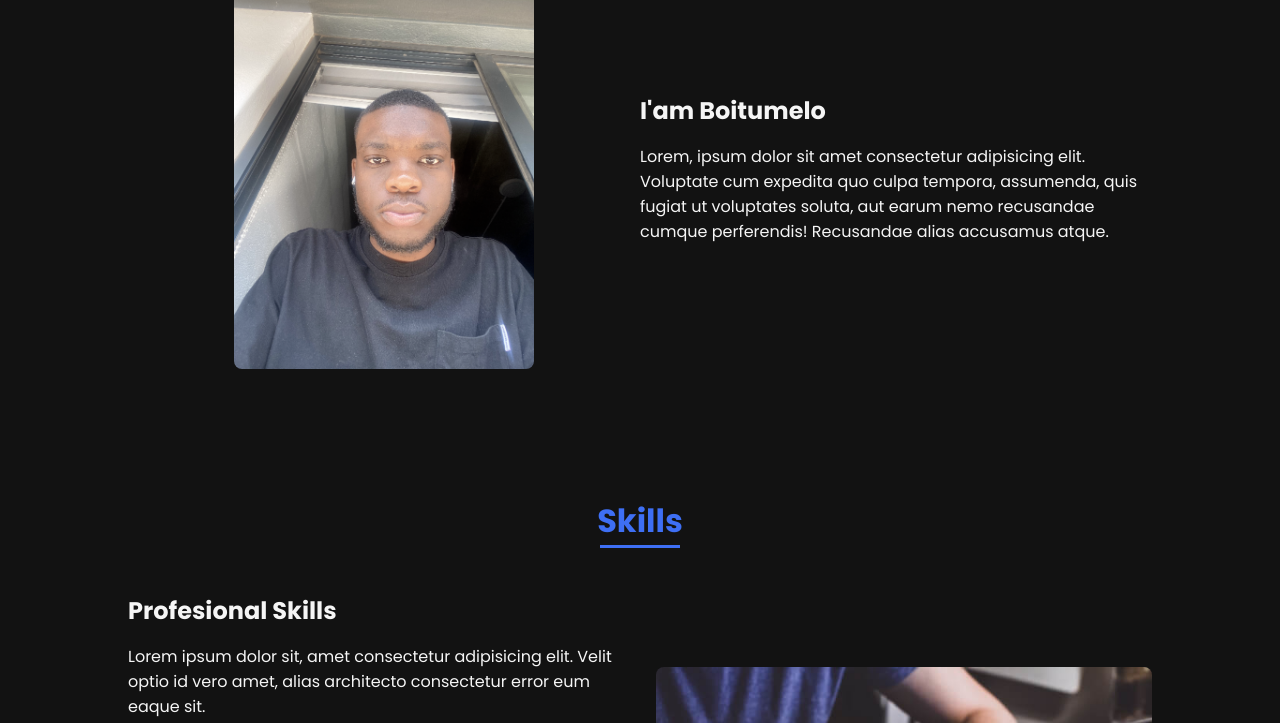
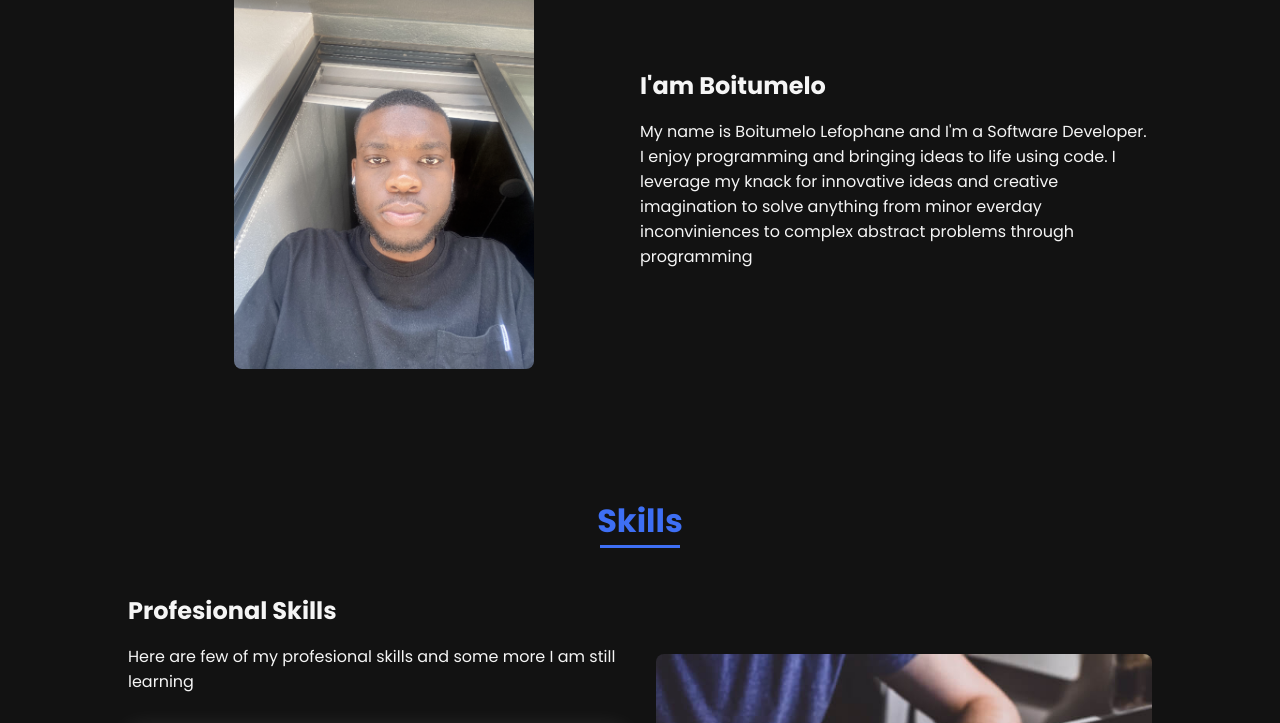
Before and after one commit to Boitumeloh/Boitumeloh.github.io, a plain HTML site: page index.html in a window 1280 px wide. Shown: the part 930-1653 px from the top of the page. Drawn offline with nearby package versions, Linux system fonts and the light colour scheme.

```diff
--- a/index.html
+++ b/index.html
@@ -74,7 +74,7 @@
 
                     <div>
                         <h2 class="about__subtitle">I'am Boitumelo</h2>
-                        <p class="about__text">Lorem, ipsum dolor sit amet consectetur adipisicing elit. Voluptate cum expedita quo culpa tempora, assumenda, quis fugiat ut voluptates soluta, aut earum nemo recusandae cumque perferendis! Recusandae alias accusamus atque.</p>
+                        <p class="about__text">My name is Boitumelo Lefophane and I'm a Software Developer. I enjoy programming and bringing ideas to life using code. I leverage my knack for innovative ideas and creative imagination to solve anything from minor everday inconviniences to complex abstract problems through programming</p>
                     </div>
                 </div>
             </section>
@@ -86,7 +86,7 @@
                 <div class="skills__container bd-grid">
                     <div>
                         <h2 class="skills__subtitle">Profesional Skills</h2>
-                        <p class="skills__text">Lorem ipsum dolor sit, amet consectetur adipisicing elit. Velit optio id vero amet, alias architecto consectetur error eum eaque sit.</p>
+                        <p class="skills__text">Here are few of my profesional skills and some more I am still learning</p>
                         <div class="skills__data">
                             <div class="skills__names">
                                 <i class='bx bxl-html5 skills__icon'></i>
```
